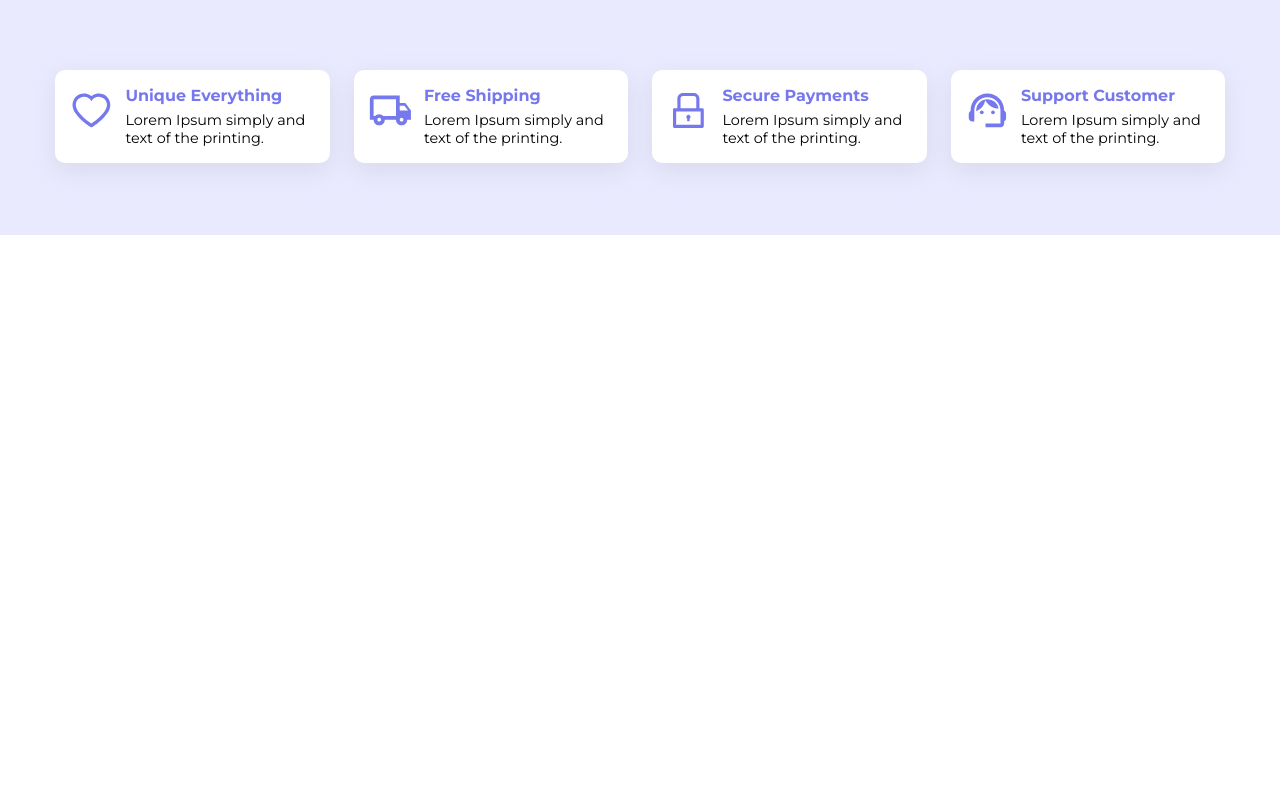
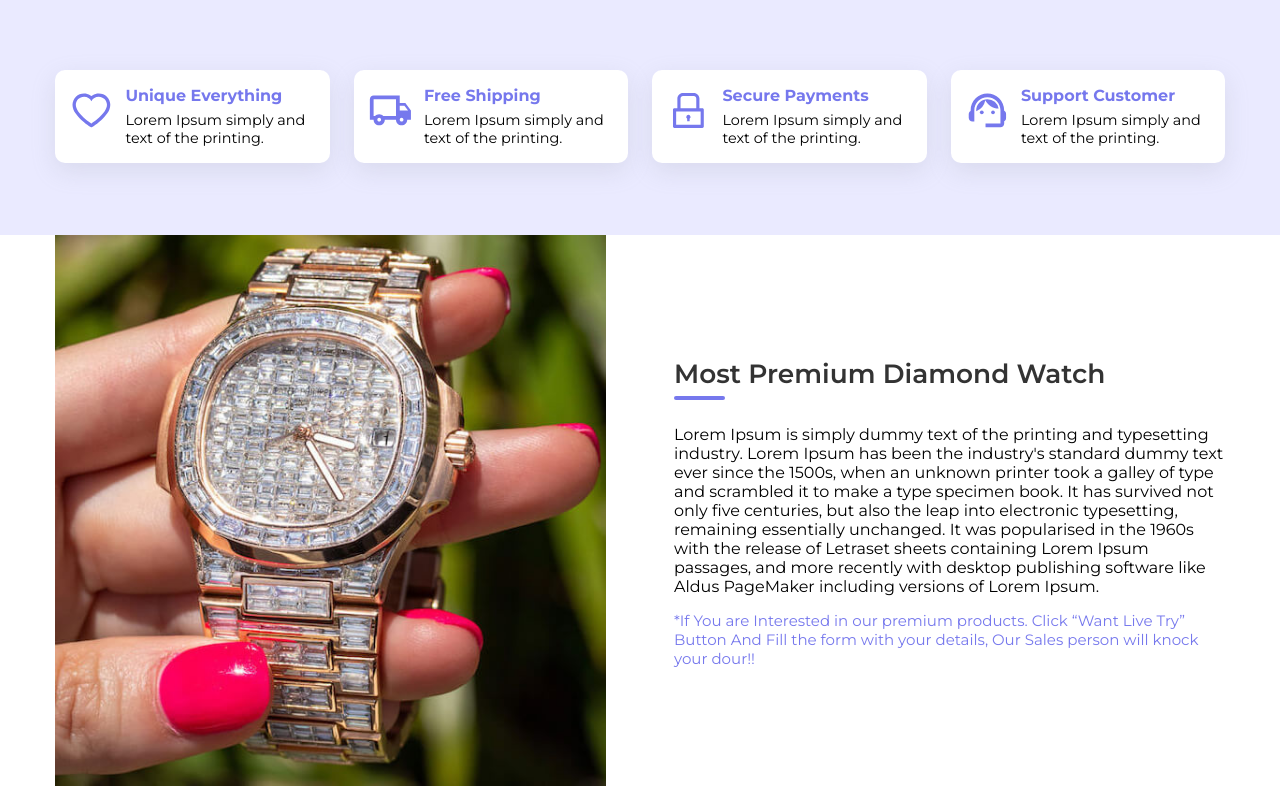
Before and after one commit to XParif/FrontEndWatchStorefsArmyProject, a Next.js app: page / in a window 1280 px wide. Shown: the part 449-1239 px from the top of the page. Before the commit the page ends 800 px from the top, so only its background shows below. Built offline with nearby package versions, Linux system fonts and the light colour scheme.

Commit message:
add MostPremiumWatch section

```diff
--- /dev/null
+++ b/components/shared/mostPremiumWatch/index.jsx
@@ -0,0 +1,66 @@
+import styled from "styled-components";
+// import Image from "next/image";
+import Title from "../../ui/title";
+import Container from "../../ui/container";
+
+const Wrapper = styled.div`
+  display: grid;
+  grid-template-columns: repeat(2, 1fr);
+  align-items: center;
+  gap: 4.25rem;
+`;
+
+const Disclaimer = styled.span`
+  color: ${({ theme }) => theme?.color?.primary};
+  font-size: 0.94rem;
+  margin-top: 0.94rem;
+`;
+
+const ImageContainer = styled.div`
+  & img {
+    max-width: 100%;
+  }
+`;
+
+const MostPremiumWatch = () => {
+  return (
+    <>
+      <Container>
+        <Wrapper>
+          <ImageContainer>
+            {/* <Image src="/diamondWatch.jpg" alt="diamond-watch" layout="fill" />*/}
+            {/* TODO: I face some size issue with next image component */}
+            <img src="/diamondWatch.jpg" alt="diamond-watch" />
+          </ImageContainer>
+
+          <div>
+            <Title content="Most Premium Diamond Watch" />
+
+            <p>
+              Lorem Ipsum is simply dummy text of the printing and typesetting
+              industry. Lorem Ipsum has been the industry's standard dummy text
+              ever since the 1500s, when an unknown printer took a galley of
+              type and scrambled it to make a type specimen book. It has
+              survived not only five centuries, but also the leap into
+              electronic typesetting, remaining essentially unchanged. It was
+              popularised in the 1960s with the release of Letraset sheets
+              containing Lorem Ipsum passages, and more recently with desktop
+              publishing software like Aldus PageMaker including versions of
+              Lorem Ipsum.
+            </p>
+
+            {/* TODO: Reuse button component */}
+
+            <Disclaimer>
+              *If You are Interested in our premium products. Click “Want Live
+              Try” Button And Fill the form with your details, Our Sales person
+              will knock your dour!!
+            </Disclaimer>
+          </div>
+        </Wrapper>
+      </Container>
+    </>
+  );
+};
+
+export default MostPremiumWatch;
--- a/pages/index.js
+++ b/pages/index.js
@@ -4,6 +4,7 @@ import theme from "../theme";
 import WeeklyProducts from "../components/shared/weeklyProducts";
 import SummerSale from "../components/shared/summerSale";
 import SpecialFeatures from "../components/shared/specialFeatures";
+import MostPremiumWatch from "../components/shared/mostPremiumWatch";
 
 export default function Home() {
   return (
@@ -15,6 +16,7 @@ export default function Home() {
         <WeeklyProducts />
         <SummerSale />
         <SpecialFeatures />
+        <MostPremiumWatch />
       </ThemeProvider>
     </>
   );
```
Also changed, not shown: public/diamondWatch.jpg (added).
